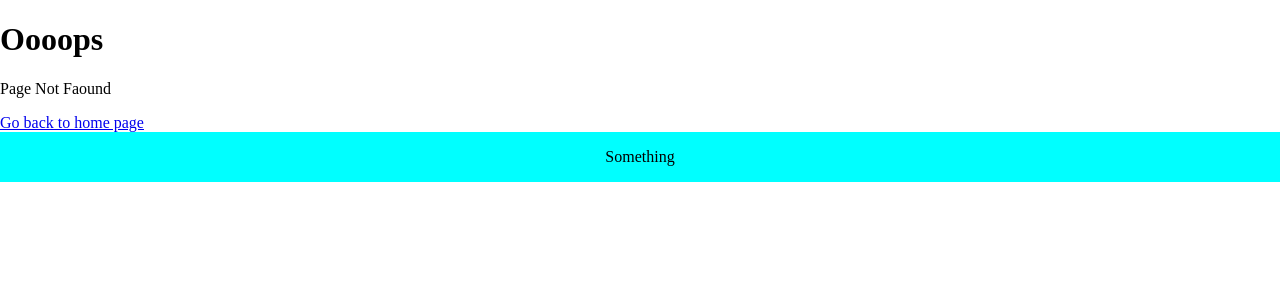
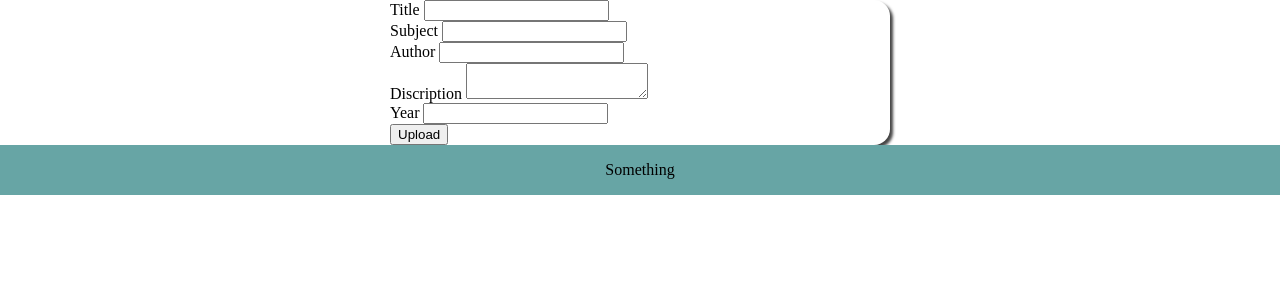
Before and after one commit to RachidAifar/Articles_WebSite, a PHP site: page /index.php?p=upload in a window 1280 px wide. Shown: the part 50-350 px from the top of the page. Run offline with PHP 8.4, Linux system fonts and the light colour scheme.

Commit message:
Feat:css style added to upload page

```diff
--- a/Project_Files/css/app.css
+++ b/Project_Files/css/app.css
@@ -14,7 +14,7 @@ header{
 footer{
     padding: 1rem;
     text-align: center;
-    background-color: aqua;
+    background-color: rgb(103, 165, 165);
 }
 .About{
     background: rgb(0, 85, 141);
@@ -22,3 +22,14 @@ footer{
 .Home{
     background: brown;
 }
+.card{
+    display: block;
+    background: rgb(255, 255, 255);
+    border-radius: 1rem;
+    box-shadow: 3px 3px 3px #454545;
+}
+.page-upload .card{
+    width: 500px;
+    margin:0 auto;
+
+}
--- /dev/null
+++ b/Project_Files/pages/upload.php
@@ -0,0 +1,30 @@
+
+
+
+<div class="page-upload">
+    <form class="card" action="">
+        <div>
+            <label for="title">Title</label>
+            <input type="text" name="title">
+        </div>
+        <div>
+            <label for="subject">Subject</label>
+            <input type="text" name="subject">
+        </div>
+        <div>
+            <label for="author">Author</label>
+            <input type="text" name="author">
+        </div>
+        <div>
+            <label for="description">Discription</label>
+            <textarea name="description" ></textarea>
+        </div>
+        <div>
+            <label for="year">Year</label>
+            <input type="number" name="year">
+        </div>
+        <div>
+            <button type="submit">Upload</button>
+        </div>
+    </form>
+</div>
```
